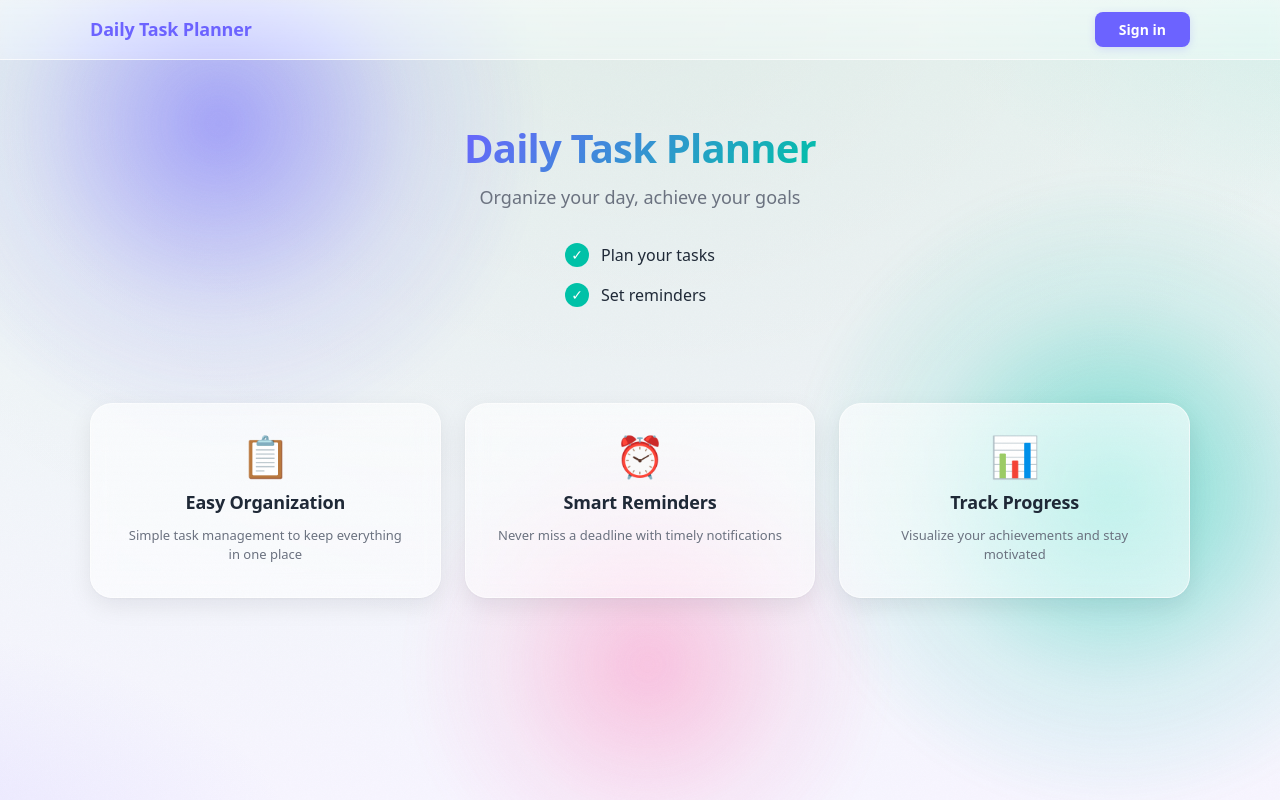
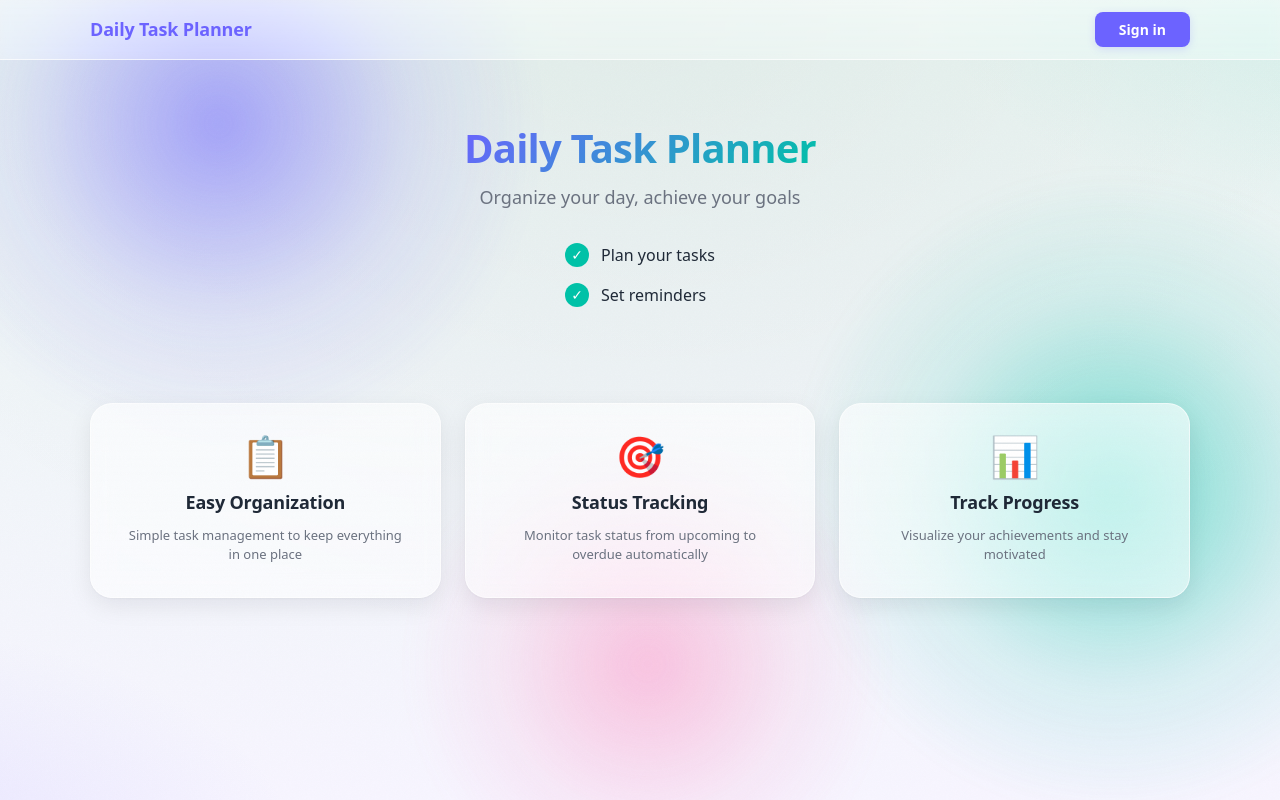
Before and after one commit to TaylorJShook/MERN-COP4331-Group5, a React (Vite) app in the folder frontend/: page / in a window 1280 px wide. Built offline with nearby package versions, Linux system fonts and the light colour scheme.

Commit message:
update landing page card to accurately reflect application feature

```diff
--- a/frontend/src/components/Login.tsx
+++ b/frontend/src/components/Login.tsx
@@ -119,10 +119,10 @@ function Login() {
           </p>
         </div>
         <div className="feature-card">
-          <div className="feature-icon">⏰</div>
-          <h3 className="feature-title">Smart Reminders</h3>
+          <div className="feature-icon">🎯</div>
+          <h3 className="feature-title">Status Tracking</h3>
           <p className="feature-desc">
-            Never miss a deadline with timely notifications
+            Monitor task status from upcoming to overdue automatically
           </p>
         </div>
         <div className="feature-card">
```
